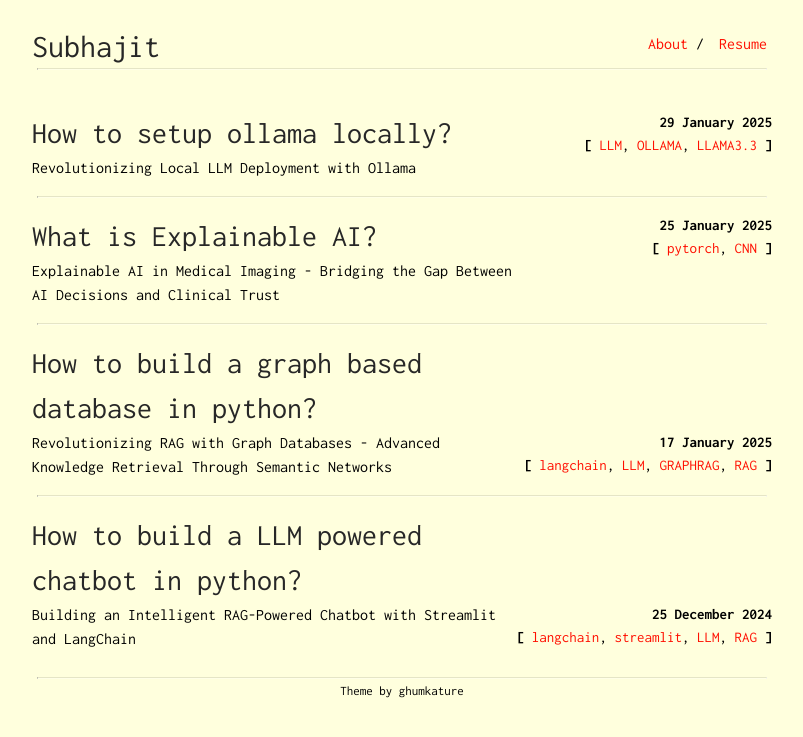
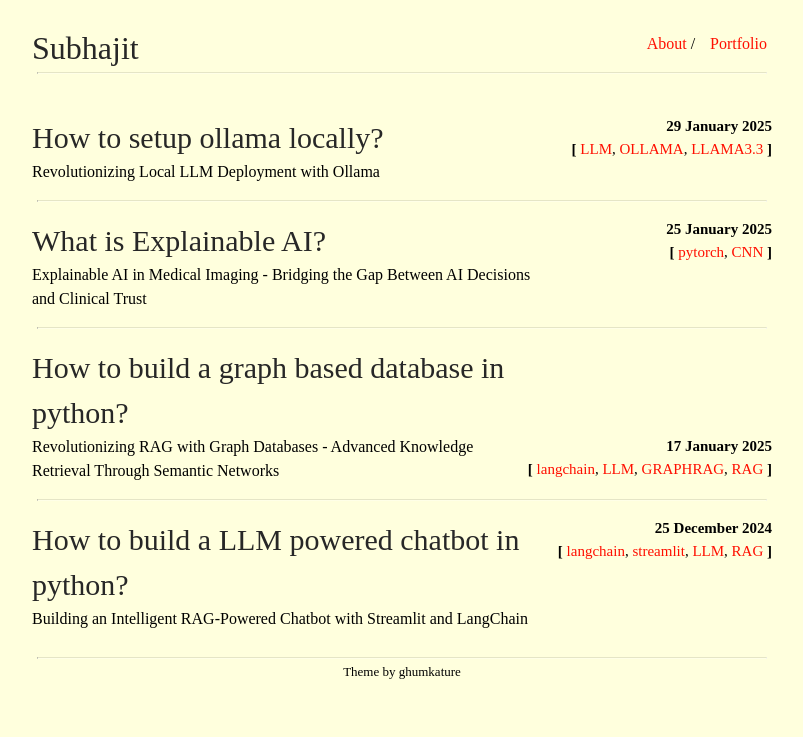
Before and after one commit to Subhajit-Paul/Subhajit-Paul.github.io, a Jekyll site: the page built from index.html, in a window 1280 px wide. Shown: the top 737 px of the page, without its empty margins (238-1041 px from the left). Built offline with Jekyll 4.4.1, drawn with Linux system fonts in a browser that asks for light colours.

Commit message:
Updated font

```diff
--- a/_config.yml
+++ b/_config.yml
@@ -20,5 +20,5 @@ sass:
 navbar:
  - name: "About"
    link: "about"
- - name: "Resume"
+ - name: "Portfolio"
    absolute-link: "https://subhajit-paul.vercel.app/about"
--- a/_includes/head.html
+++ b/_includes/head.html
@@ -1,26 +1,30 @@
 <head>
-    {% if page.title %}
-        {% assign title = page.title | append: " - " | append: site.title %}
-        {% assign desc = page.subtitle %}
-    {% else %}
-        {% assign title = site.title %}
-        {% assign desc = site.subtitle %}
-    {% endif %}
-    {% assign sitedir = site.url | append: site.baseurl | append: "/" %}
-    {% assign favicon_location = sitedir | append: site.favicon_location %}
+  {% if page.title %} {% assign title = page.title | append: " - " | append:
+  site.title %} {% assign desc = page.subtitle %} {% else %} {% assign title =
+  site.title %} {% assign desc = site.subtitle %} {% endif %} {% assign sitedir
+  = site.url | append: site.baseurl | append: "/" %} {% assign favicon_location
+  = sitedir | append: site.favicon_location %}
 
   <title>{{ title }}</title>
 
-    <meta charset="utf-8">
-    <meta name="viewport" content="width=device-width, initial-scale=1">
-    <meta name="keywords" content="blog, {{ site.author }}, {{ site.title }}, jekyll">
-    <meta name="author" content="{{ site.author }}">
+  <meta charset="utf-8" />
+  <meta name="viewport" content="width=device-width, initial-scale=1" />
+  <meta
+    name="keywords"
+    content="blog, {{ site.author }}, {{ site.title }}, jekyll"
+  />
+  <meta name="author" content="{{ site.author }}" />
 
-    <meta name="description" content="{{ desc }}">
-    <link href='https://fonts.googleapis.com/css?family=Inconsolata:400,700' rel='stylesheet' type='text/css'>
-    <link rel="stylesheet" href="{{ sitedir }}css/main.css">
-    <link rel="icon" type="image/ico" href="{{ favicon_location }}">
-    <link rel="shortcut-icon" type="image/ico" href="{{ favicon_location }}">
+  <meta name="description" content="{{ desc }}" />
+  <link rel="preconnect" href="https://fonts.googleapis.com" />
+  <link rel="preconnect" href="https://fonts.gstatic.com" crossorigin />
+  <link
+    href="https://fonts.googleapis.com/css2?family=Syne:wght@400..800&display=swap"
+    rel="stylesheet"
+  />
+  <link rel="stylesheet" href="{{ sitedir }}css/main.css" />
+  <link rel="icon" type="image/ico" href="{{ favicon_location }}" />
+  <link rel="shortcut-icon" type="image/ico" href="{{ favicon_location }}" />
 
   <!-- For Facebook -->
   <meta property="og:title" content="{{ title }}" />
```
Also changed, not shown: assets/autumn.jpg (deleted), assets/monkey-typewriter.jpg (deleted), 11 other files. Lines whose indentation alone changed are shown as unchanged.
